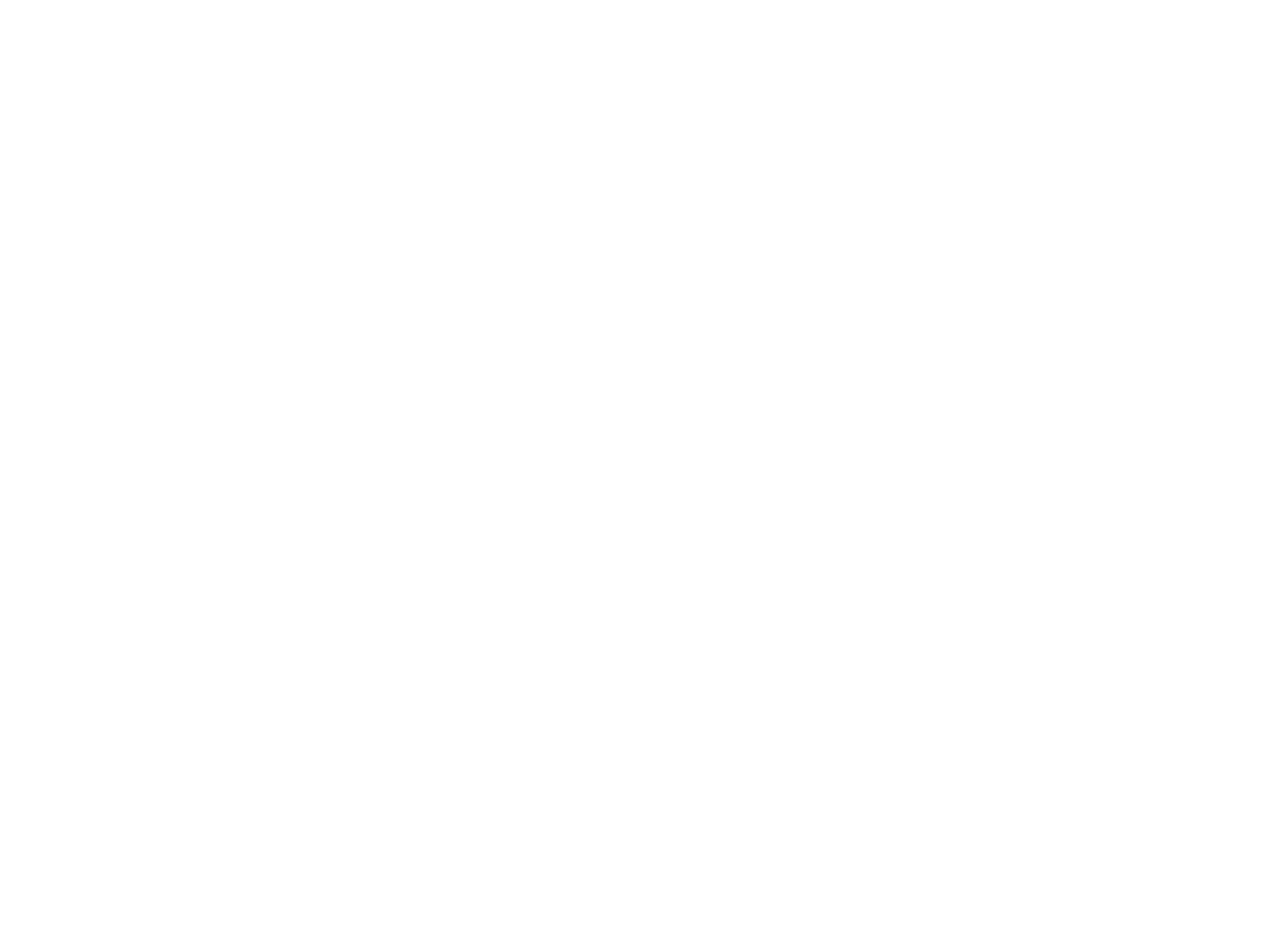
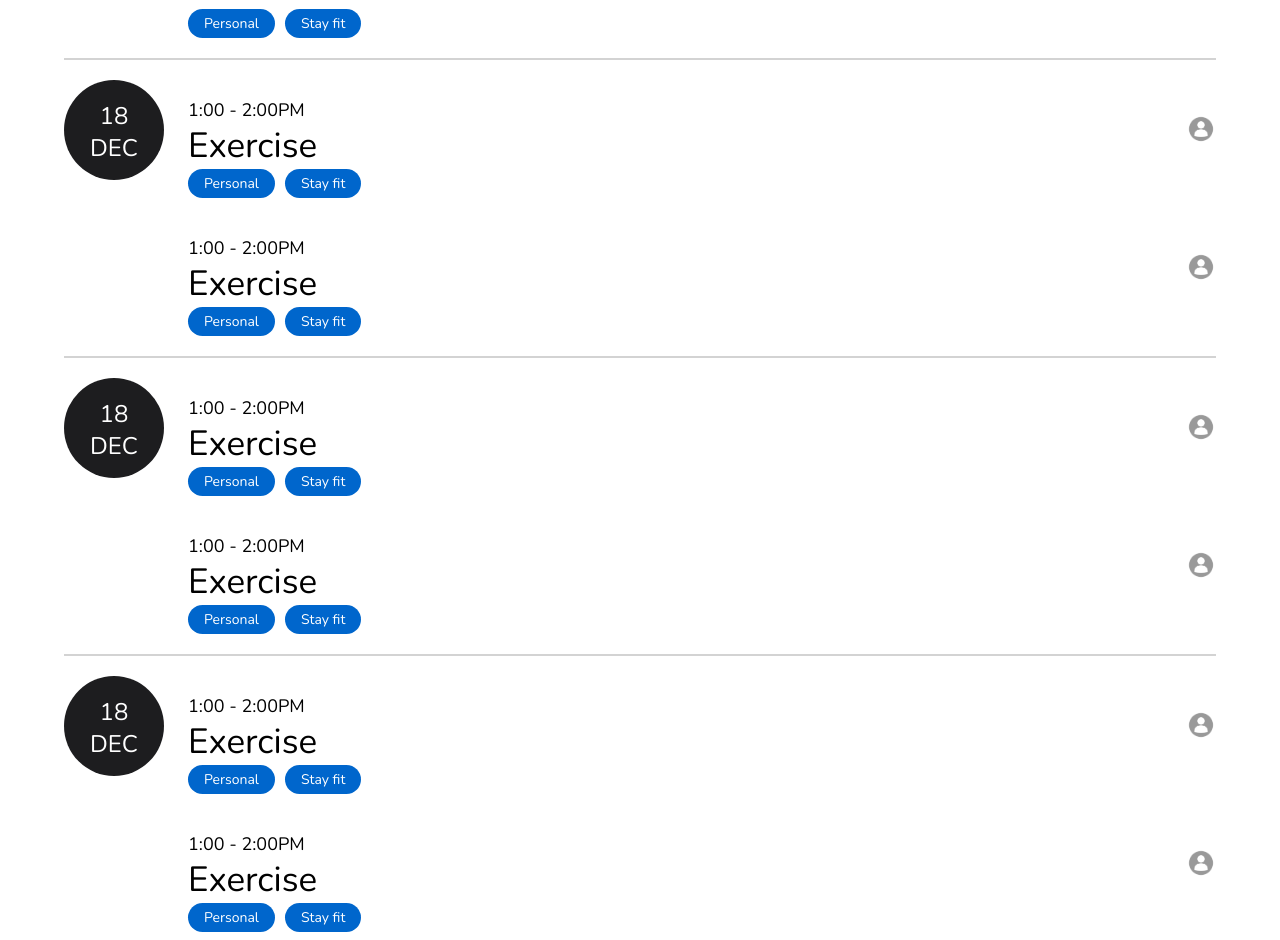
Before and after one commit to jaimehu20/TaskHive, an Angular app: page /dashboard in a window 1280 px wide. Shown: the part 612-1552 px from the top of the page. Before the commit the page ends 858 px from the top, so only its background shows below. Built offline with nearby package versions, Linux system fonts and the light colour scheme.

Commit message:
ADD/ Dashboard page finished

```diff
--- a/src/app/pages/dashboard/dashboard.component.css
+++ b/src/app/pages/dashboard/dashboard.component.css
@@ -19,6 +19,7 @@
 .nearest-task img {
     width: 20%;
     border-radius: 8px;
+    object-fit: cover;
 }
 
 .nearest-task div {
@@ -42,3 +43,77 @@
 .nearest-task p:nth-child(2) {
     margin-top: 0;
 }
+
+.task-container {
+    width: 90%;
+    margin: 0 auto;
+    display: flex;
+    border-bottom: 2px solid rgb(211, 211, 211);
+    padding-bottom: 20px;
+}
+
+.task-container img {
+    width: 30px;
+    height: 30px;
+    border-radius: 14px;
+    align-self: center;
+}
+
+.tasks-per-day h2 {
+    background: rgb(29, 29, 31);
+    border-radius: 100px;
+    color: rgb(255, 255, 255);
+    padding: 20px;
+    width: 60px;
+    font-weight: 400;
+    text-align: center;
+    height: 60px;
+}
+
+.task-info {
+    display: flex;
+    flex-direction: column;
+    flex: 1;
+}
+
+.task-info div {
+    display: flex;
+}
+
+.task-description {
+    display: flex;
+    flex-direction: column;
+    margin-top: 20px;
+    margin-left: 24px;
+    flex: 1;
+}
+
+.task-description p:nth-child(1) {
+    font-size: 18px;
+    margin-bottom: 0;
+}
+
+.task-description p:nth-child(2) {
+    font-size: 35px;
+    margin-top: 0;
+    margin-bottom: 0;
+}
+
+.task-tags {
+    display: flex;
+    gap: 10px;
+}
+
+.tag {
+    background: rgb(0, 102, 204);
+    color: rgb(255, 255, 255);
+    border-radius: 100px;
+    padding: 5px 16px;
+    display: flex;
+    align-items: center;
+}
+
+.tag p {
+    margin-top: 0;
+    font-size: 14px !important;
+}
--- a/src/app/pages/dashboard/dashboard.component.html
+++ b/src/app/pages/dashboard/dashboard.component.html
@@ -14,6 +14,148 @@
             <p>9AM</p>
         </div>
     </section>
+    <section class="tasks-per-day">
+        <div class="task-container">
+            <h2>18<br>DEC</h2>
+            <div class="task-info">
+                <div>
+                    <div class="task-description">
+                        <p>1:00 - 2:00PM</p>
+                        <p>Exercise</p>
+                        <div class="task-tags">
+                            <div class="tag">
+                                <p>Personal</p>
+                            </div>
+                            <div class="tag">
+                                <p>Stay fit</p>
+                            </div>
+                        </div>
+                    </div>
+                    <img src="defaultprofile.webp"/>
+                </div>
+                <div>
+                    <div class="task-description">
+                        <p>1:00 - 2:00PM</p>
+                        <p>Exercise</p>
+                        <div class="task-tags">
+                            <div class="tag">
+                                <p>Personal</p>
+                            </div>
+                            <div class="tag">
+                                <p>Stay fit</p>
+                            </div>
+                        </div>
+                    </div>
+                    <img src="defaultprofile.webp"/>
+                </div>
+            </div>
+        </div>
+        <div class="task-container">
+            <h2>18<br>DEC</h2>
+            <div class="task-info">
+                <div>
+                    <div class="task-description">
+                        <p>1:00 - 2:00PM</p>
+                        <p>Exercise</p>
+                        <div class="task-tags">
+                            <div class="tag">
+                                <p>Personal</p>
+                            </div>
+                            <div class="tag">
+                                <p>Stay fit</p>
+                            </div>
+                        </div>
+                    </div>
+                    <img src="defaultprofile.webp"/>
+                </div>
+                <div>
+                    <div class="task-description">
+                        <p>1:00 - 2:00PM</p>
+                        <p>Exercise</p>
+                        <div class="task-tags">
+                            <div class="tag">
+                                <p>Personal</p>
+                            </div>
+                            <div class="tag">
+                                <p>Stay fit</p>
+                            </div>
+                        </div>
+                    </div>
+                    <img src="defaultprofile.webp"/>
+                </div>
+            </div>
+        </div>
+        <div class="task-container">
+            <h2>18<br>DEC</h2>
+            <div class="task-info">
+                <div>
+                    <div class="task-description">
+                        <p>1:00 - 2:00PM</p>
+                        <p>Exercise</p>
+                        <div class="task-tags">
+                            <div class="tag">
+                                <p>Personal</p>
+                            </div>
+                            <div class="tag">
+                                <p>Stay fit</p>
+                            </div>
+                        </div>
+                    </div>
+                    <img src="defaultprofile.webp"/>
+                </div>
+                <div>
+                    <div class="task-description">
+                        <p>1:00 - 2:00PM</p>
+                        <p>Exercise</p>
+                        <div class="task-tags">
+                            <div class="tag">
+                                <p>Personal</p>
+                            </div>
+                            <div class="tag">
+                                <p>Stay fit</p>
+                            </div>
+                        </div>
+                    </div>
+                    <img src="defaultprofile.webp"/>
+                </div>
+            </div>
+        </div>
+        <div class="task-container">
+            <h2>18<br>DEC</h2>
+            <div class="task-info">
+                <div>
+                    <div class="task-description">
+                        <p>1:00 - 2:00PM</p>
+                        <p>Exercise</p>
+                        <div class="task-tags">
+                            <div class="tag">
+                                <p>Personal</p>
+                            </div>
+                            <div class="tag">
+                                <p>Stay fit</p>
+                            </div>
+                        </div>
+                    </div>
+                    <img src="defaultprofile.webp"/>
+                </div>
+                <div>
+                    <div class="task-description">
+                        <p>1:00 - 2:00PM</p>
+                        <p>Exercise</p>
+                        <div class="task-tags">
+                            <div class="tag">
+                                <p>Personal</p>
+                            </div>
+                            <div class="tag">
+                                <p>Stay fit</p>
+                            </div>
+                        </div>
+                    </div>
+                    <img src="defaultprofile.webp"/>
+                </div>
+            </div>
+        </div>
+    </section>
 </main>
 
 <router-outlet />
--- a/src/styles.css
+++ b/src/styles.css
@@ -4,7 +4,7 @@
 
 body {
     margin: 0;
-    height: 100vh;
+    min-height: 100vh;
 }
 
 main {
```
